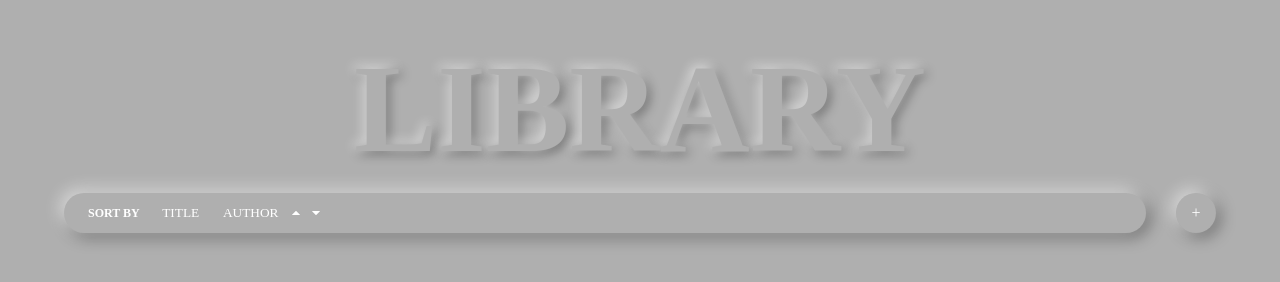
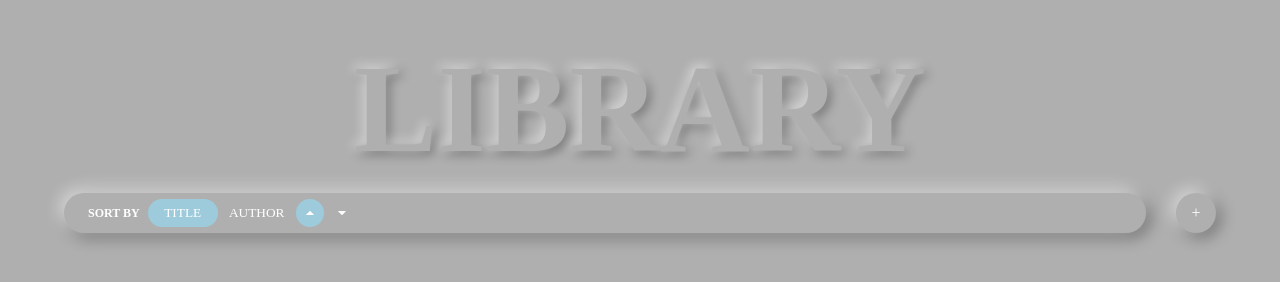
Before and after one commit to asbelljc/library, a plain HTML site: page index.html in a window 1280 px wide. Drawn offline with Linux system fonts and the light colour scheme; a web font is replaced by a local one.

Commit message:
Worked out UI problems. Will nest add button inside div next to make it consistent with rest of nav bar.

```diff
--- a/index.html
+++ b/index.html
@@ -13,9 +13,9 @@
     <div id="nav">
       <div id="sort">
         <h3 id="label">SORT BY</h3>
-        <button id="title" class="toggle-btn">TITLE</button>
+        <button id="title" class="toggle-btn working">TITLE</button>
         <button id="author" class="toggle-btn">AUTHOR</button>
-        <button id="ascending" class="toggle-btn">
+        <button id="ascending" class="toggle-btn working">
           <img id="up-arrow" src="Images/upArrow1.svg">
         </button>
         <button id="descending" class="toggle-btn">
--- a/style.css
+++ b/style.css
@@ -14,6 +14,7 @@
 }
 
 html {
+  height: 100%;
   margin: 0;
   font-family: Regular, Arial, Helvetica, sans-serif;
   background-color: rgb(175, 175, 175);
@@ -67,6 +68,10 @@ h3 {
   border-radius: 1.25em;
 }
 
+#sort > * {
+  border-radius: 14px;
+}
+
 #label {
   display: inline;
   font-size: 0.75em;
@@ -85,33 +90,50 @@ button {
 
 button:hover {
   cursor: pointer;
-  background-color: rgb(165, 165, 165);
+  background-color: rgb(160, 160, 160);
   transition: background-color 0.3s;
+}
+
+button:active {
+  background-color: rgb(145, 145, 145);
 }
 
 #title {
   width: 70px;
-  height: 100%;
-  margin: 0;
+  height: 28px;
   padding: 0;
+  margin: 0 2px;
 }
 
 #author {
   width: 70px;
-  height: 100%;
-  margin: 0;
+  height: 28px;
+  padding: 0;
+  margin: 0 2px;
+}
+
+#ascending {
+  height: 28px;
+  width: 28px;
+  line-height: 0;
+  margin: 0 2px;
   padding: 0;
 }
 
-#ascending {
-  height: 100%;
-  width: 20px;
+#descending {
+  height: 28px;
+  width: 28px;
   line-height: 0;
+  margin: 0 2px;
+  padding: 0;
 }
 
-#descending {
-  height: 100%;
-  width: 20px;
+#up-arrow {
+  width: 8px;
+}
+
+#down-arrow {
+  width: 8px;
 }
 
 #add {
@@ -123,6 +145,11 @@ button:hover {
     -0.25em -0.25em 1em rgba(255, 255, 255, 0.6),
      0.25em  0.25em 1em rgba(0, 0, 0, 0.4);
   font-size: 1em;
+  font-family: Black;
+}
+
+.working {
+  background-color: rgb(157, 203, 219);
 }
 
 @media (max-width: 399px) {
```
